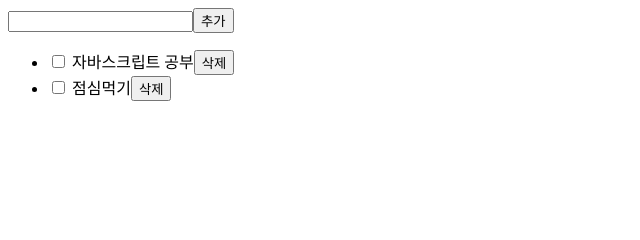
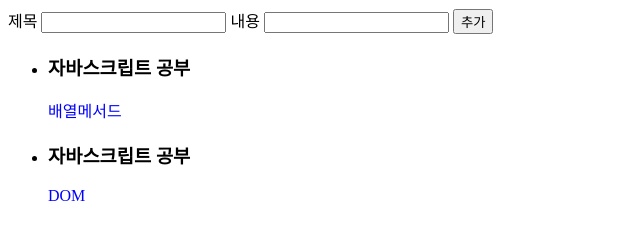
Before and after one commit to gamcho3/todolist_new, a plain HTML site: page index.html in a window 1280 px wide. Shown: the whole page, without its empty margins (0-640 px from the left). Drawn offline with Linux system fonts and the light colour scheme.

Commit message:
create,read 함수 추가

```diff
--- a/index.html
+++ b/index.html
@@ -6,11 +6,12 @@
     <title>투두리스트</title>
   </head>
   <body>
-    <input type="text" /><button>추가</button>
-    <ul>
-      <li><input type="checkbox" /> 자바스크립트 공부<button>삭제</button></li>
-      <li><input type="checkbox" /> 점심먹기<button>삭제</button></li>
-    </ul>
+    <label for="title">제목</label>
+    <input type="text" id="title" />
+    <label for="content">내용</label>
+    <input type="text" id="content" />
+    <button id="addBtn">추가</button>
+    <ul id="list"></ul>
     <script src="main.js"></script>
   </body>
 </html>
--- a/main.js
+++ b/main.js
@@ -1,5 +1,54 @@
-// 1. 투두리스트 디자인 만들기
-// 2. Todo 객체 생성
-// 기본 속성 : 내용,체크여부,id
+//Dummy Data(가짜데이터)
+const todos = [
+  { title: "자바스크립트 공부", content: "배열메서드", id: 1, checked: false },
+  { title: "자바스크립트 공부", content: "DOM", id: 2, checked: true },
+];
 
-const todo = {};
+loadTodos();
+// 화면에 투두리스트 전체를 보여주는 함수
+function loadTodos() {
+  // ul 태그를 가져온다.
+  const ul = document.getElementById("list");
+  // ul 안에있는 모든 태그를 초기화
+  ul.innerHTML = "";
+  todos.forEach((item, index) => {
+    // 1. html 태그 생성하기
+    const li = document.createElement("li");
+    // 2. 생성한 태그에 todo에 해당하는 제목 넣기
+    li.innerHTML = `<h3>${item.title}</h3>`;
+    // 3. 내용을 넣을 p태그 생성
+    const p = document.createElement("p");
+    // 4. p태그 안에 내용 넣기
+    p.innerHTML = item.content;
+    p.style.color = "blue";
+    // 5. p태그를 li태그 안에 넣기
+    li.appendChild(p);
+    // 6. 생성한 태그를 부모태그에 넣기
+    ul.appendChild(li);
+  });
+  console.log(todos);
+}
+
+//추가버튼 이벤트 등록
+document.getElementById("addBtn").addEventListener("click", () => {
+  // todo 추가함수 실행
+  addTodo();
+  // 리스트 불러오는 함수 실행
+  loadTodos();
+});
+
+// 투두리스트를 추가 하는 함수
+function addTodo() {
+  // 각각의 input태그에 title과 content에 대한 값 가져오기
+  const title = document.getElementById("title").value;
+  const content = document.getElementById("content").value;
+  // 새로운 todo 객체 생성
+  const newTodo = {
+    title,
+    content,
+    checked: false,
+    // 랜덤난수로 중복되지 않은 id값 생성
+    id: Math.random().toString(),
+  };
+  todos.push(newTodo);
+}
```
